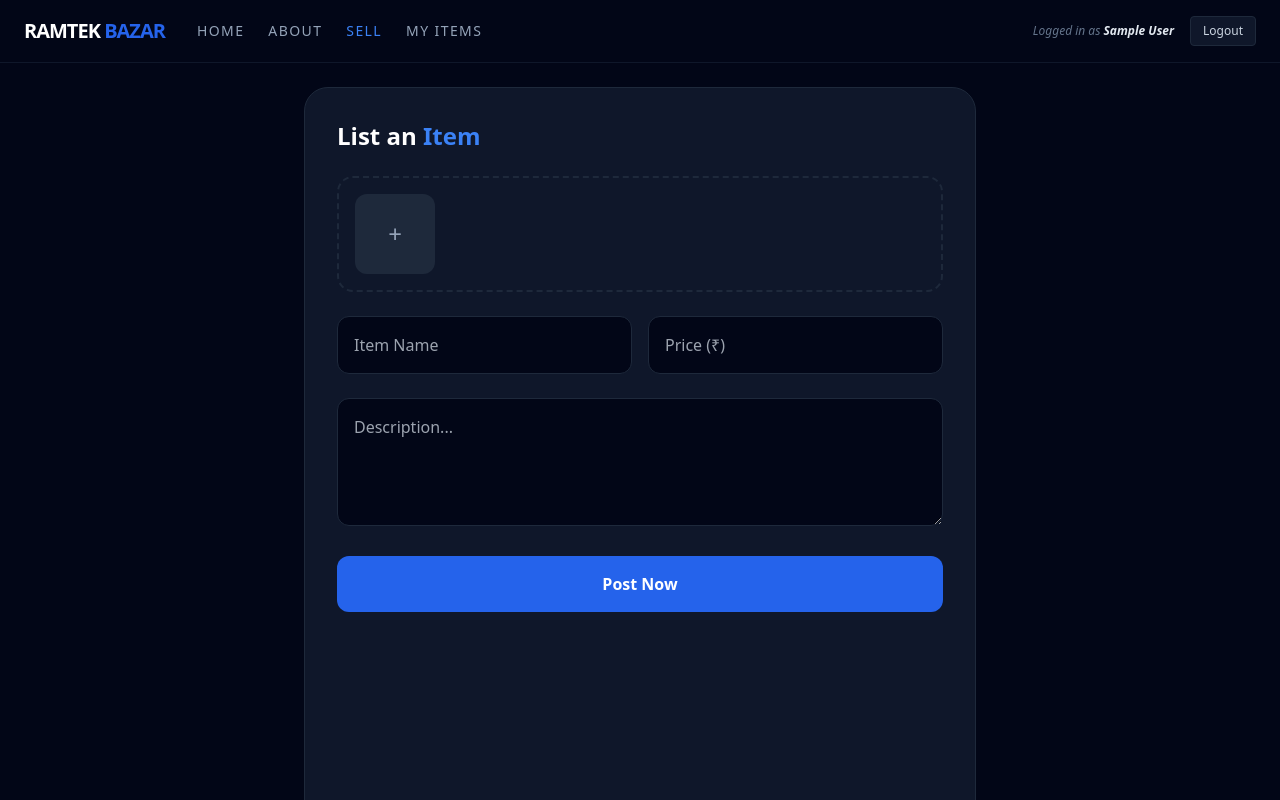
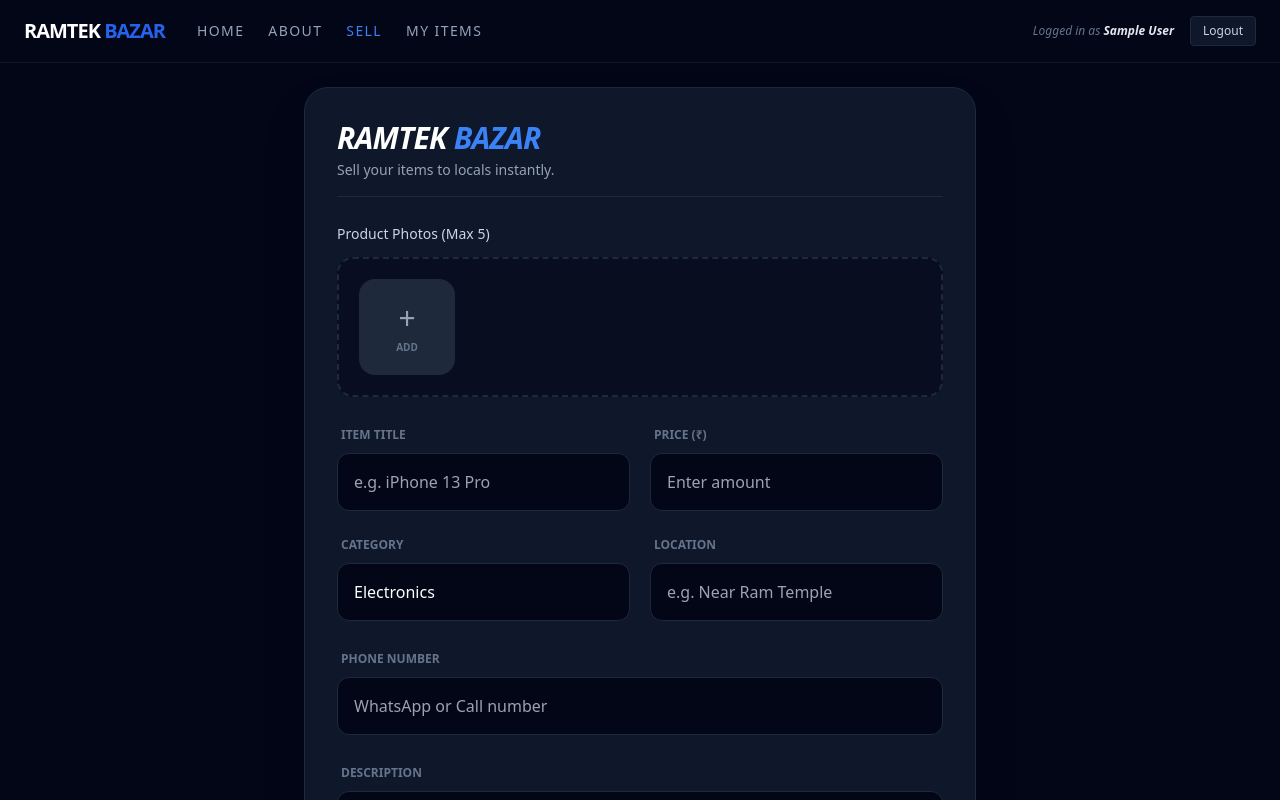
Before and after one commit to Utkarshende/ramtek-mini-e-shop, a React (Create React App) app in the folder frontend/: page /sell in a window 1280 px wide. Shown: the top 800 px of the page. Built offline with nearby package versions, Linux system fonts and the light colour scheme; sample sign-in values are in the browser's storage.

Commit message:
feat: implement multi-image sell form with location fields and auto-redirect

```diff
--- a/frontend/src/pages/SellProduct.jsx
+++ b/frontend/src/pages/SellProduct.jsx
@@ -1,13 +1,20 @@
 import React, { useState } from 'react';
+import { useNavigate } from 'react-router-dom';
 import API from '../api.js';
 
 function SellProduct() {
+  const navigate = useNavigate();
   const [files, setFiles] = useState([]);
   const [previews, setPreviews] = useState([]);
   const [isUploading, setIsUploading] = useState(false);
 
   const [formData, setFormData] = useState({
-    title: '', price: '', category: 'Electronics', description: '', location: '', phoneNumber: ''
+    title: '',
+    price: '',
+    category: 'Electronics',
+    description: '',
+    location: '',
+    phoneNumber: ''
   });
 
   const handleImageChange = (e) => {
@@ -34,57 +41,109 @@ function SellProduct() {
     setIsUploading(true);
 
     const data = new FormData();
+    // Append text fields
     Object.keys(formData).forEach(key => data.append(key, formData[key]));
+    // Append image files
     files.forEach(file => data.append('images', file));
 
     try {
-      await API.post('/products/create', data);
+      const response = await API.post('/products/create', data);
+
+      // Assuming backend returns { success: true, data: { _id: "..." } }
+      const newId = response.data.data._id;
+
       alert("Product listed successfully!");
-      // window.location.href = '/';
+      navigate(`/product/${newId}`);
+
     } catch (err) {
-      alert("Error uploading. Check console.");
+      console.error("Upload Error Details:", err.response?.data);
+      alert(err.response?.data?.message || "Error uploading. Make sure all fields are filled.");
     } finally {
       setIsUploading(false);
     }
   };
 
   return (
-    <div className="min-h-screen bg-slate-950 p-6 flex justify-center text-white">
-      <form onSubmit={handleSubmit} className="max-w-2xl w-full bg-slate-900 p-8 rounded-3xl border border-slate-800 space-y-6">
-        <h2 className="text-2xl font-bold">List an <span className="text-blue-500">Item</span></h2>
+    <div className="min-h-screen bg-slate-950 p-6 flex justify-center text-white font-sans">
+      <form onSubmit={handleSubmit} className="max-w-2xl w-full bg-slate-900 p-8 rounded-3xl border border-slate-800 space-y-6 shadow-2xl">
+        <div className="border-b border-slate-800 pb-4">
+          <h2 className="text-3xl font-bold italic tracking-tight">RAMTEK <span className="text-blue-500">BAZAR</span></h2>
+          <p className="text-slate-400 text-sm mt-1">Sell your items to locals instantly.</p>
+        </div>
 
         {/* Image Upload Area */}
-        <div className="flex flex-wrap gap-4 p-4 border-2 border-dashed border-slate-800 rounded-2xl">
-          <label className="w-20 h-20 bg-slate-800 rounded-xl flex items-center justify-center cursor-pointer hover:bg-slate-700 transition-all">
-            <span className="text-2xl text-slate-400">+</span>
+        <div className="space-y-3">
+          <label className="text-sm font-medium text-slate-300">Product Photos (Max 5)</label>
+          <div className="flex flex-wrap gap-4 p-5 bg-slate-950/50 border-2 border-dashed border-slate-800 rounded-2xl hover:border-blue-500/50 transition-colors">
+            <label className="w-24 h-24 bg-slate-800 rounded-2xl flex flex-col items-center justify-center cursor-pointer hover:bg-slate-700 transition-all group">
+              <span className="text-3xl text-slate-400 group-hover:text-blue-400 transition-colors">+</span>
+              <span className="text-[10px] text-slate-500 mt-1 uppercase font-bold">Add</span>
               <input type="file" multiple onChange={handleImageChange} className="hidden" accept="image/*" />
             </label>
 
             {previews.map((url, i) => (
-            <div key={i} className="relative w-20 h-20 group">
-              <img src={url} className="w-full h-full object-cover rounded-xl border border-slate-700" alt="" />
+              <div key={i} className="relative w-24 h-24 group animate-in fade-in zoom-in duration-300">
+                <img src={url} className="w-full h-full object-cover rounded-2xl border border-slate-700 shadow-lg" alt="preview" />
                 <button
                   type="button"
                   onClick={() => removeImage(i)}
-                className="absolute -top-2 -right-2 bg-red-500 rounded-full w-5 h-5 text-[10px] flex items-center justify-center opacity-0 group-hover:opacity-100 transition-opacity"
+                  className="absolute -top-2 -right-2 bg-red-600 hover:bg-red-500 text-white rounded-full w-6 h-6 text-xs flex items-center justify-center shadow-lg transform transition-transform hover:scale-110"
                 >✕</button>
               </div>
             ))}
           </div>
-
-        {/* Form Inputs (Title, Price, etc.) */}
-        <div className="grid grid-cols-1 md:grid-cols-2 gap-4">
-          <input type="text" placeholder="Item Name" className="bg-slate-950 border border-slate-800 p-4 rounded-xl outline-none focus:border-blue-500" onChange={(e) => setFormData({...formData, title: e.target.value})} required />
-          <input type="number" placeholder="Price (₹)" className="bg-slate-950 border border-slate-800 p-4 rounded-xl outline-none focus:border-blue-500" onChange={(e) => setFormData({...formData, price: e.target.value})} required />
         </div>
 
-        <textarea placeholder="Description..." className="w-full bg-slate-950 border border-slate-800 p-4 rounded-xl outline-none focus:border-blue-500 h-32" onChange={(e) => setFormData({...formData, description: e.target.value})} required />
+        {/* Input Fields */}
+        <div className="grid grid-cols-1 md:grid-cols-2 gap-5">
+          <div className="space-y-2">
+            <label className="text-xs text-slate-500 uppercase font-bold ml-1">Item Title</label>
+            <input type="text" placeholder="e.g. iPhone 13 Pro" className="w-full bg-slate-950 border border-slate-800 p-4 rounded-xl outline-none focus:ring-2 focus:ring-blue-500/20 focus:border-blue-500 transition-all"
+              onChange={(e) => setFormData({...formData, title: e.target.value})} required />
+          </div>
+
+          <div className="space-y-2">
+            <label className="text-xs text-slate-500 uppercase font-bold ml-1">Price (₹)</label>
+            <input type="number" placeholder="Enter amount" className="w-full bg-slate-950 border border-slate-800 p-4 rounded-xl outline-none focus:ring-2 focus:ring-blue-500/20 focus:border-blue-500 transition-all"
+              onChange={(e) => setFormData({...formData, price: e.target.value})} required />
+          </div>
+
+          <div className="space-y-2">
+            <label className="text-xs text-slate-500 uppercase font-bold ml-1">Category</label>
+            <select className="w-full bg-slate-950 border border-slate-800 p-4 rounded-xl outline-none focus:ring-2 focus:ring-blue-500/20 focus:border-blue-500 appearance-none transition-all"
+              onChange={(e) => setFormData({...formData, category: e.target.value})}>
+              <option value="Electronics">Electronics</option>
+              <option value="Vehicles">Vehicles</option>
+              <option value="Furniture">Furniture</option>
+              <option value="Real Estate">Real Estate</option>
+              <option value="Services">Services</option>
+            </select>
+          </div>
+
+          <div className="space-y-2">
+            <label className="text-xs text-slate-500 uppercase font-bold ml-1">Location</label>
+            <input type="text" placeholder="e.g. Near Ram Temple" className="w-full bg-slate-950 border border-slate-800 p-4 rounded-xl outline-none focus:ring-2 focus:ring-blue-500/20 focus:border-blue-500 transition-all"
+              onChange={(e) => setFormData({...formData, location: e.target.value})} required />
+          </div>
+        </div>
+
+        <div className="space-y-2">
+          <label className="text-xs text-slate-500 uppercase font-bold ml-1">Phone Number</label>
+          <input type="text" placeholder="WhatsApp or Call number" className="w-full bg-slate-950 border border-slate-800 p-4 rounded-xl outline-none focus:ring-2 focus:ring-blue-500/20 focus:border-blue-500 transition-all"
+            onChange={(e) => setFormData({...formData, phoneNumber: e.target.value})} required />
+        </div>
+
+        <div className="space-y-2">
+          <label className="text-xs text-slate-500 uppercase font-bold ml-1">Description</label>
+          <textarea placeholder="Describe condition, age, etc..." className="w-full bg-slate-950 border border-slate-800 p-4 rounded-xl outline-none focus:ring-2 focus:ring-blue-500/20 focus:border-blue-500 h-32 transition-all resize-none"
+            onChange={(e) => setFormData({...formData, description: e.target.value})} required />
+        </div>
 
         <button
           disabled={isUploading}
-          className={`w-full py-4 rounded-xl font-bold transition-all ${isUploading ? 'bg-slate-800 text-slate-500' : 'bg-blue-600 hover:bg-blue-500'}`}
+          className={`w-full py-5 rounded-2xl font-black text-lg shadow-xl transition-all active:scale-[0.98] ${isUploading ? 'bg-slate-800 text-slate-500 cursor-not-allowed' : 'bg-blue-600 hover:bg-blue-500 text-white hover:shadow-blue-500/20'}`}
         >
-          {isUploading ? "Uploading..." : "Post Now"}
+          {isUploading ? "LISTING YOUR ITEM..." : "POST MY AD"}
         </button>
       </form>
     </div>
```
Lines whose indentation alone changed are shown as unchanged.
